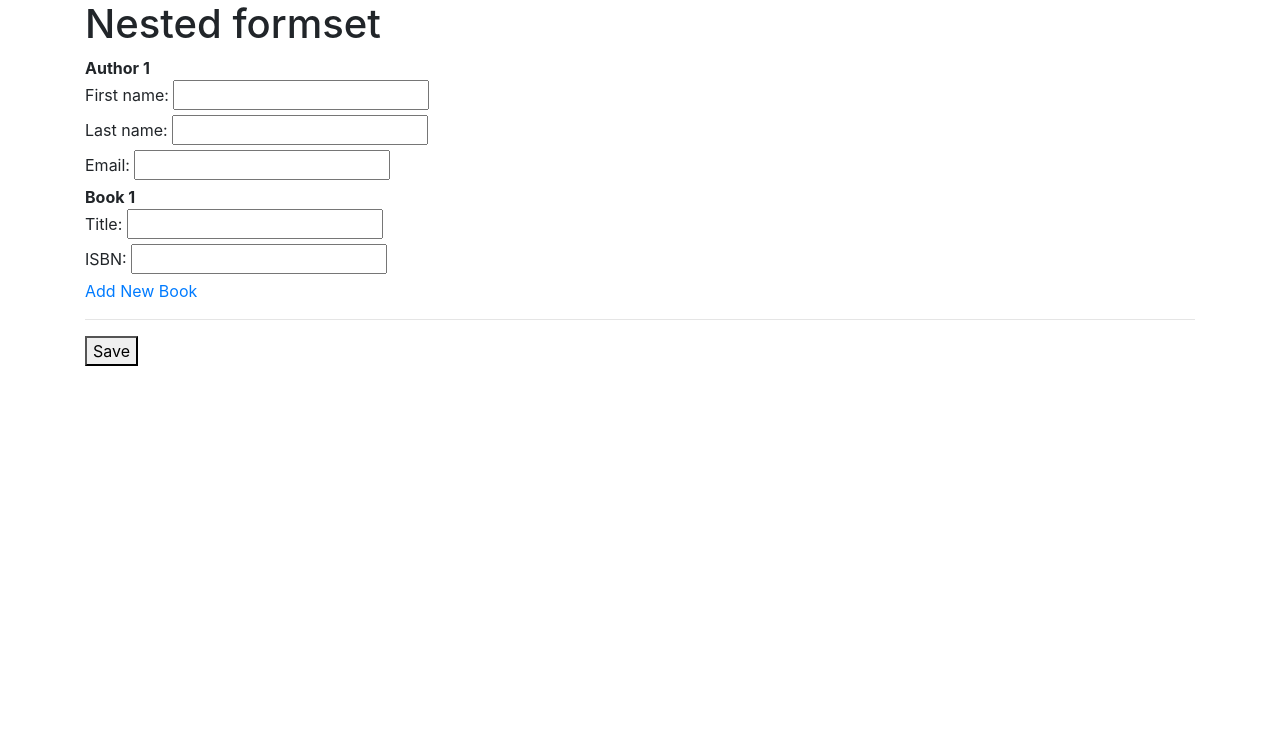
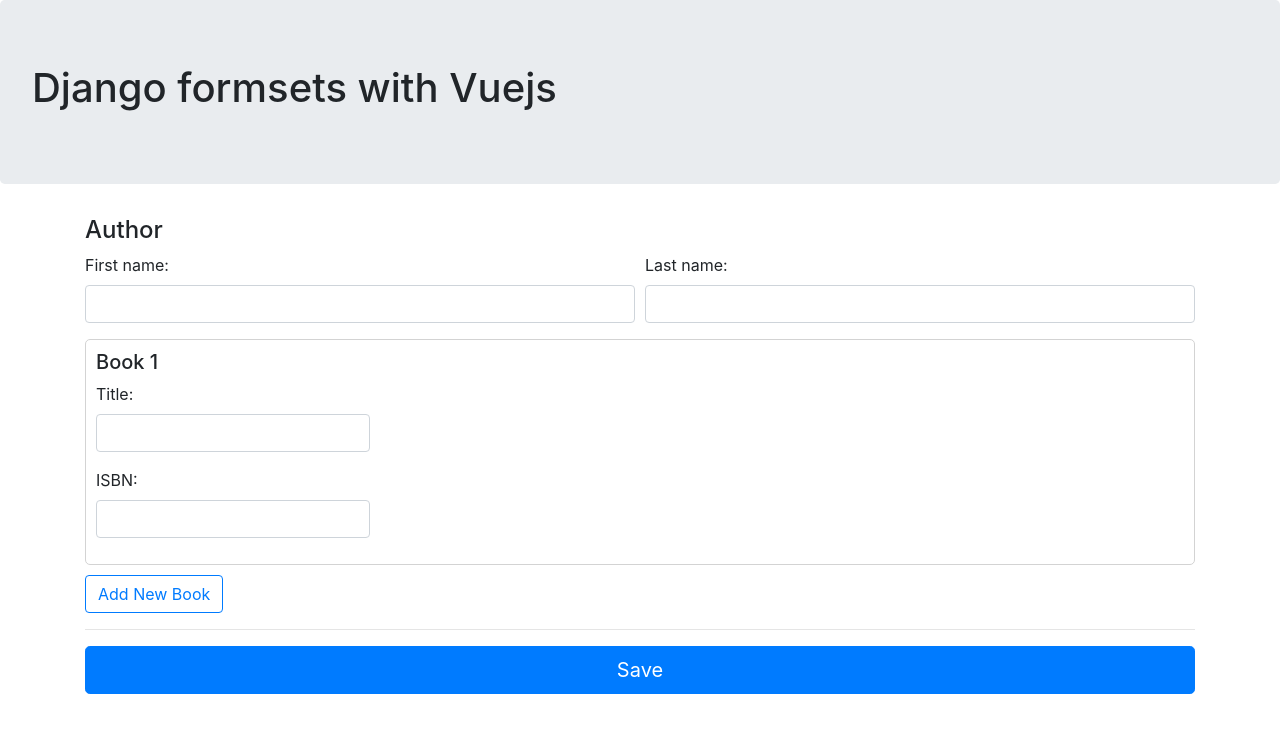
Before and after one commit to fatse/django-formsets-vuejs, a Django app: page / in a window 1280 px wide. Shown: the top 733 px of the page. Run offline with Django 3.2, Linux system fonts and the light colour scheme; data comes from the database, SQL or seed files in the repository; both versions use the stored data as it was before the commit; some libraries are stand-ins or nearby versions.

Commit message:
Add bootstrap. Add django messages on submit.

```diff
--- a/django_formset_vuejs/forms.py
+++ b/django_formset_vuejs/forms.py
@@ -11,8 +11,7 @@ class AuthorContainerForm(ModelForm):
 class AuthorForm(ModelForm):
     class Meta:
         model = models.Author
-        fields = ('first_name', 'last_name', 'email')
-
+        fields = ('first_name', 'last_name')
 
 
 class BookForm(ModelForm):
@@ -20,7 +19,6 @@ class BookForm(ModelForm):
         model = models.Book
 
         fields = ('title', 'isbn',)
-
 
 
 BookFormset = inlineformset_factory(models.Author, models.Book, form=BookForm, can_delete=True, extra=0)
--- a/django_formset_vuejs/models.py
+++ b/django_formset_vuejs/models.py
@@ -13,7 +13,6 @@ class Author(models.Model):
     author_container = models.ForeignKey(AuthorContainer, on_delete=models.CASCADE)
     first_name = models.CharField(max_length=255, null=True, blank=True)
     last_name = models.CharField(max_length=255, null=True, blank=True)
-    email = models.EmailField(null=True, blank=True)
 
     def __str__(self):
         return '{} {}'.format(self.first_name, self.last_name)
--- a/django_formset_vuejs/templates/django_formset_vuejs/author.html
+++ b/django_formset_vuejs/templates/django_formset_vuejs/author.html
@@ -2,13 +2,21 @@
 
 {% block content %}
     <div id="author-books">
-        <h1>
-            Nested formset
-        </h1>
-        <div>
+        <div class="jumbotron">
+            <h1>Django formsets with Vuejs</h1>
+        </div>
+        <div class="container">
+            {% for message in messages %}
+                <div class="alert {{ message.tags }} alert-dismissible" role="alert">
+                    <button type="button" class="close" data-dismiss="alert" aria-label="Close">
+                        <span aria-hidden="true">&times;</span>
+                    </button>
+                    {{ message }}
+                </div>
+            {% endfor %}
             <form enctype="multipart/form-data" method="post">
                 {% csrf_token %}
-                <input type="hidden" name="author_set-TOTAL_FORMS" v-model="getTotalAuthorForm()"
+                <input type="hidden" name="author_set-TOTAL_FORMS" v-model="getTotalAuthorForms()"
                        id="id_author_set-TOTAL_FORMS">
                 <input type="hidden" name="author_set-INITIAL_FORMS" v-model="getInitialAuthorForms()"
                        id="id_author_set-INITIAL_FORMS">
@@ -29,38 +37,33 @@
                                v-bind:id="'id_author_set-' + author.author_formset_index + '-id'"
                         >
                     </p>
-                    <div class="">
-                        <div>
-                            <strong>
-                                Author [[getIndexAmongVisibleAuthors(author_index) + 1]]
-                            </strong>
-                        </div>
-                        <div>
+                    <div class="form-group">
+                        <h4>
+                            Author
+                        </h4>
+                        <div class="form-row">
+                            <div class="col">
                                 <label v-bind:for="'id_author_set-' + author.author_formset_index + '-first_name'">First
                                     name:</label>
                                 <input type="text"
                                        v-bind:name="'author_set-' + author.author_formset_index +'-first_name'"
                                        v-model="author.first_name"
-                                   v-bind:id="'id_author_set-' + author.author_formset_index + '-first_name'">
+                                       v-bind:id="'id_author_set-' + author.author_formset_index + '-first_name'"
+                                       class="form-control"
+                                >
                             </div>
 
-                        <div>
+                            <div class="col">
                                 <label v-bind:for="'id_author_set-' + author.author_formset_index + '-last_name'">Last
                                     name:</label>
                                 <input type="text"
                                        v-bind:name="'author_set-' + author.author_formset_index +'-last_name'"
                                        v-model="author.last_name"
-                                   v-bind:id="'id_author_set-' + author.author_formset_index + '-last_name'">
+                                       v-bind:id="'id_author_set-' + author.author_formset_index + '-last_name'"
+                                       class="form-control"
+                                >
                             </div>
-
-                        <div>
-                            <label v-bind:for="'id_author_set-' + author.author_formset_index + '-email'">Email:</label>
-                            <input type="text"
-                                   v-bind:name="'author_set-' + author.author_formset_index +'-email'"
-                                   v-model="author.email"
-                                   v-bind:id="'id_author_set-' + author.author_formset_index + '-email'">
                         </div>
-
                     </div>
 
                     <!-- BOOK -->
@@ -68,7 +71,7 @@
                         <input type="hidden"
                                v-bind:name="'nested_book-author_set-'+author.author_formset_index+'-book_set-TOTAL_FORMS'"
                                v-bind:id="'id_nested_book-author_set-'+author.author_formset_index+'-book_set-TOTAL_FORMS'"
-                               v-model="getTotalBookForm(author_index)">
+                               v-model="getTotalBookForms(author_index)">
                         <input type="hidden"
                                v-bind:name="'nested_book-author_set-'+author.author_formset_index+'-book_set-INITIAL_FORMS'"
                                v-bind:id="'id_nested_book-author_set-'+author.author_formset_index+'-book_set-INITIAL_FORMS'"
@@ -100,43 +103,50 @@
                                 >
                             </span>
 
-                            <div>
-                                <div>
-                                    <strong>
+                            <div class="books-form">
+                                <h5>
                                     Book [[getIndexAmongVisibleBooks(author_index, book_index) + 1]]
-                                    </strong>
-                                </div>
-                            </div>
 
-                            <div>
+                                    <span v-show="getTotalVisibleBooks(author_index) > 1">
+                                    <a href="" v-on:click="removeBook($event, author_index, book_index)">[X]</a>
+                                </span>
+                                </h5>
+
+                                <div class="container">
+                                    <div class="row">
+                                        <div class="form-group col-xs-5">
                                             <label v-bind:for="'id_nested_book-author_set-'+author.author_formset_index+'-book_set-'+book.book_formset_index+'-title'">Title:</label>
                                             <input type="text"
                                                    v-bind:name="'nested_book-author_set-'+author.author_formset_index+'-book_set-'+book.book_formset_index+'-title'"
                                                    v-model="book.title"
-                                       v-bind:id="'id_nested_book-author_set-'+author.author_formset_index+'-book_set-'+book.book_formset_index+'-title'">
+                                                   v-bind:id="'id_nested_book-author_set-'+author.author_formset_index+'-book_set-'+book.book_formset_index+'-title'"
+                                                   class="form-control"
+                                            >
                                         </div>
-
-                            <div>
+                                    </div>
+                                    <div class="row">
+                                        <div class="form-group col-xs-5">
                                             <label v-bind:for="'id_nested_book-author_set-'+author.author_formset_index+'-book_set-'+book.book_formset_index+'-isbn'">ISBN:</label>
                                             <input type="text"
                                                    v-bind:name="'nested_book-author_set-'+author.author_formset_index+'-book_set-'+book.book_formset_index+'-isbn'"
                                                    v-model="book.isbn"
-                                       v-bind:id="'id_nested_book-author_set-'+author.author_formset_index+'-book_set-'+book.book_formset_index+'-isbn'">
+                                                   v-bind:id="'id_nested_book-author_set-'+author.author_formset_index+'-book_set-'+book.book_formset_index+'-isbn'"
+                                                   class="form-control"
+                                            >
                                         </div>
-
-                            <div v-show="getTotalVisibleBooks(author_index) > 1">
-                                <a href="" v-on:click="removeBook($event, author_index, book_index)">Remove Book</a>
                                     </div>
-
+                                </div>
+                            </div>
                         </div>
                     </div>
                     <div>
-                        <a href="" v-on:click="addNewBook($event,author_index)">Add New Book</a>
+                        <a href="" v-on:click="addNewBook($event,author_index)" role="button"
+                           class="btn btn-outline-primary">Add New Book</a>
                     </div>
                 </div>
                 <hr/>
                 <div>
-                    <button type="submit" value="Next">Save</button>
+                    <button type="submit" value="Next" class="btn btn-primary btn-lg btn-block">Save</button>
                 </div>
             </form>
         </div>
@@ -155,7 +165,6 @@
 
                 first_name: '{{ author.first_name.value|default_if_none:"" }}',
                 last_name: '{{ author.last_name.value|default_if_none:"" }}',
-                email: '{{ author.email.value|default_if_none:"" }}',
 
                 nested_book: [
                     {% if author.nested_book %}
@@ -200,13 +209,10 @@
                 },
                 methods: {
                     // author
-                    getIndexAmongVisibleAuthors: function (index) {
-                        return this.$data.authors.filter((author, i) => i < index && !author.marked_for_delete).length
-                    },
                     getInitialAuthorForms: function () {
                         return this.$data.authors.filter(author => !!author.id).length;
                     },
-                    getTotalAuthorForm: function () {
+                    getTotalAuthorForms: function () {
                         return this.$data.authors.map(author => author.author_formset_index).reduce((a, b) => a > b ? a : b, 0) + 1;
                     },
                     // books
@@ -219,14 +225,14 @@
                     getInitialBookForms: function (author_index) {
                         return this.$data.authors[author_index].nested_book.filter(book => !!book.id).length;
                     },
-                    getTotalBookForm: function (author_index) {
+                    getTotalBookForms: function (author_index) {
                         var books = this.$data.authors[author_index].nested_book;
                         return books && books.length || 0;
                     },
                     addNewBook: function (event, author_index) {
                         event.preventDefault();
                         const default_new_book = {
-                            book_formset_index: this.getTotalBookForm(author_index),
+                            book_formset_index: this.getTotalBookForms(author_index),
                         };
                         this.$data.authors[author_index].nested_book.push(default_new_book);
                     },
--- a/django_formset_vuejs/templates/django_formset_vuejs/home.html
+++ b/django_formset_vuejs/templates/django_formset_vuejs/home.html
@@ -4,13 +4,25 @@
     <meta charset="UTF-8">
     <script src="https://code.jquery.com/jquery-3.4.1.min.js"></script>
     <script src="https://cdn.jsdelivr.net/npm/vue/dist/vue.js"></script>
-    <link rel="stylesheet" href="https://stackpath.bootstrapcdn.com/bootstrap/4.4.1/css/bootstrap.min.css" integrity="sha384-Vkoo8x4CGsO3+Hhxv8T/Q5PaXtkKtu6ug5TOeNV6gBiFeWPGFN9MuhOf23Q9Ifjh" crossorigin="anonymous">
+    <link rel="stylesheet" href="https://stackpath.bootstrapcdn.com/bootstrap/4.4.1/css/bootstrap.min.css"
+          integrity="sha384-Vkoo8x4CGsO3+Hhxv8T/Q5PaXtkKtu6ug5TOeNV6gBiFeWPGFN9MuhOf23Q9Ifjh" crossorigin="anonymous">
+    <script src="https://maxcdn.bootstrapcdn.com/bootstrap/4.0.0-alpha.6/js/bootstrap.min.js"
+            integrity="sha384-vBWWzlZJ8ea9aCX4pEW3rVHjgjt7zpkNpZk+02D9phzyeVkE+jo0ieGizqPLForn"
+            crossorigin="anonymous"></script>
+
     <title>Django Formset with Vuejs</title>
+
+    <style>
+        .books-form {
+            padding: 10px;
+            margin-bottom: 10px;
+            border: 1px solid lightgray;
+            border-radius: 5px
+        }
+    </style>
 </head>
 <body>
-<div class="container">
 {% block content %}
-{% endblock content %}
-</div>
+{% endblock %}
 </body>
 </html>
--- a/django_formset_vuejs/views.py
+++ b/django_formset_vuejs/views.py
@@ -1,7 +1,6 @@
+from django.contrib import messages
 from django.db import transaction
-from django.forms import inlineformset_factory
-from django.http import HttpResponseRedirect
-from django.shortcuts import render, get_object_or_404
+from django.shortcuts import render, get_object_or_404, redirect
 from . import models
 from . import forms
 
@@ -29,7 +28,10 @@ def author_books_formset(request):
                     form.author_container = author
                     form.save()
                 obj = formset.save()
-                return HttpResponseRedirect('home')
+                messages.success(request, 'Saved successfully!')
+                return redirect('author')
+            else:
+                messages.warning(request, 'Please try again!')
     else:
         formset = forms.AuthorsFormset(instance=author)
 
```
Also changed, not shown: django_vuejs/settings.py (+10 -0 lines), db.sqlite3, django_formset_vuejs/migrations/0003_remove_author_email.py (added). Lines whose indentation alone changed are shown as unchanged.
